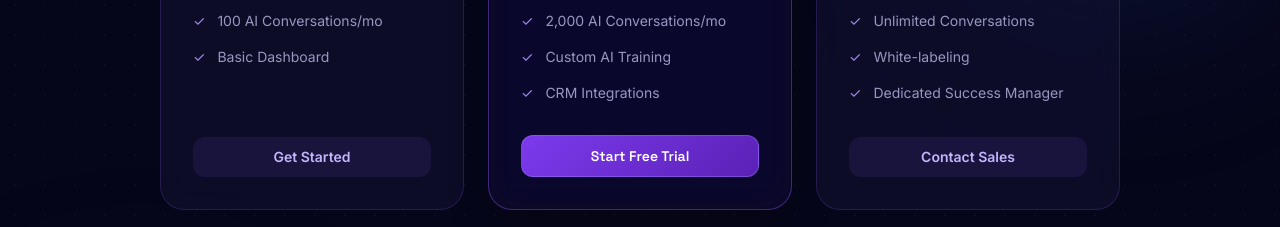
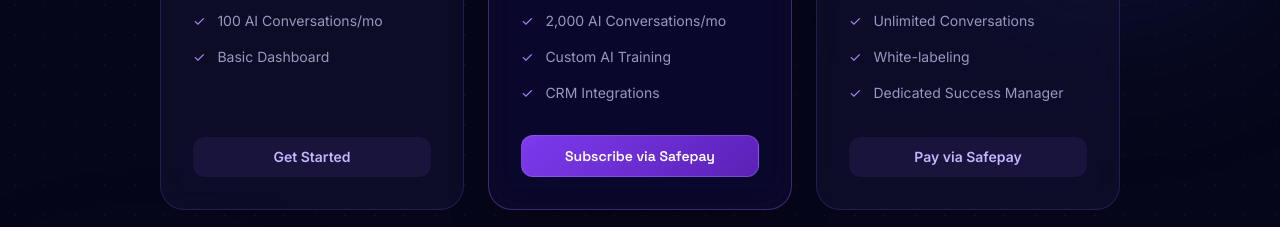
Before and after one commit to mussaratshamsher/Capstone2-Backend_AI_Eng-Embedable_Widget, a Next.js app in the folder frontend/: page / in a window 1280 px wide. Shown: the part 3280-3507 px from the top of the page. Built offline with nearby package versions, Linux system fonts and the light colour scheme; no server answers.

Commit message:
payemnt integration

```diff
--- /dev/null
+++ b/frontend/src/app/api/checkout/safepay/route.ts
@@ -0,0 +1,51 @@
+import { NextResponse } from 'next/server';
+
+export async function POST(request: Request) {
+  try {
+    const { plan } = await request.json();
+
+    // Determine the amount based on the plan
+    let amount = 0;
+    if (plan === 'pro') amount = 49.00;
+    else if (plan === 'enterprise') amount = 299.00; // Custom placeholder amount
+
+    // Ensure Safepay keys exist
+    const clientKey = process.env.SAFE_PAY_PUBLIC_KEY;
+    const secretKey = process.env.SAFEP_PAY_SECRET_KEY; // Note: using exactly how it's spelled in .env
+
+    if (!clientKey || !secretKey) {
+      console.error("Safepay credentials are not set in the environment.");
+      return NextResponse.json({ error: "Server configuration error" }, { status: 500 });
+    }
+
+    // Call Safepay API to initialize the transaction and get a tracker
+    const safepayRes = await fetch('https://sandbox.api.getsafepay.com/order/v1/init', {
+      method: 'POST',
+      headers: {
+        'Content-Type': 'application/json',
+      },
+      body: JSON.stringify({
+        environment: 'sandbox',
+        client: clientKey,
+        amount: amount,
+        currency: 'USD', // Safepay supports PKR, USD, etc. (Check your merchant settings if USD is not enabled, switch to PKR)
+      }),
+    });
+
+    const safepayData = await safepayRes.json();
+
+    if (!safepayRes.ok || !safepayData.data || !safepayData.data.token) {
+      console.error("Safepay error:", safepayData);
+      return NextResponse.json({ error: "Failed to initialize payment with Safepay" }, { status: 500 });
+    }
+
+    // Safepay returns the tracker id in data.token
+    const tracker = safepayData.data.token;
+
+    return NextResponse.json({ tracker });
+
+  } catch (error) {
+    console.error("Error creating Safepay checkout session:", error);
+    return NextResponse.json({ error: "Failed to initialize payment" }, { status: 500 });
+  }
+}
--- /dev/null
+++ b/frontend/src/app/api/webhooks/safepay/route.ts
@@ -0,0 +1,45 @@
+import { NextResponse } from 'next/server';
+import crypto from 'crypto';
+
+export async function POST(request: Request) {
+  try {
+    const body = await request.json();
+    const signature = request.headers.get('x-sfpy-signature');
+    const secretKey = process.env.SAFEP_PAY_SECRET_KEY; // Note: using exactly how it's spelled in .env
+
+    if (!secretKey) {
+      console.error("Safepay secret key is missing");
+      return NextResponse.json({ error: "Configuration error" }, { status: 500 });
+    }
+
+    // Safepay Webhook Verification (Standard HMAC SHA256)
+    // IMPORTANT: Verify with Safepay docs if they require specific payload serialization for the signature
+    const hmac = crypto.createHmac('sha256', secretKey);
+    hmac.update(JSON.stringify(body));
+    const calculatedSignature = hmac.digest('hex');
+
+    // NOTE: In sandbox, you might just want to bypass strict verification to test the flow,
+    // but in production, ALWAYS verify the signature to ensure the webhook is legit.
+    /*
+    if (signature !== calculatedSignature) {
+      console.error("Invalid Safepay webhook signature");
+      return NextResponse.json({ error: "Invalid signature" }, { status: 400 });
+    }
+    */
+
+    console.log("Received Safepay Webhook:", body);
+
+    // TODO: Process the payment success
+    // Example: Check body.type === 'payment.success' or similar depending on Safepay event types
+    // Update the user's subscription in your database here
+
+    // if (body.data && body.data.status === 'PAID') {
+    //   await db.users.update({ where: { email: userEmail }, data: { plan: 'pro' }});
+    // }
+
+    return NextResponse.json({ success: true, message: "Webhook processed" });
+  } catch (error) {
+    console.error("Error processing Safepay webhook:", error);
+    return NextResponse.json({ error: "Webhook handler failed" }, { status: 500 });
+  }
+}
--- a/frontend/src/components/landing/pricing-section.tsx
+++ b/frontend/src/components/landing/pricing-section.tsx
@@ -1,4 +1,36 @@
+"use client";
+
+import { useState } from 'react';
+
 export function PricingSection() {
+  const [loadingPlan, setLoadingPlan] = useState<string | null>(null);
+
+  const handleCheckout = async (plan: string) => {
+    setLoadingPlan(plan);
+    try {
+      // Step 1: Call your Next.js backend API to generate a Safepay Tracker
+      const res = await fetch('/api/checkout/safepay', {
+        method: 'POST',
+        headers: { 'Content-Type': 'application/json' },
+        body: JSON.stringify({ plan })
+      });
+
+      const data = await res.json();
+
+      if (data.tracker) {
+        // Step 2: Redirect user to Safepay's secure checkout page
+        window.location.href = `https://sandbox.api.getsafepay.com/checkout/pay?tracker=${data.tracker}&env=sandbox`;
+      } else {
+        alert("Failed to initialize payment.");
+      }
+    } catch (error) {
+      console.error("Checkout error:", error);
+      alert("Something went wrong with the checkout process.");
+    } finally {
+      setLoadingPlan(null);
+    }
+  };
+
   return (
     <section id="pricing" className="max-w-5xl mx-auto px-4 sm:px-6 lg:px-8 py-10 md:py-24">
       <div className="text-center mb-16 animate-fade-up">
@@ -7,7 +39,7 @@ export function PricingSection() {
         </h2>
       </div>
       <div className="grid grid-cols-1 md:grid-cols-3 gap-6">
-        {/* Tier 1 */}
+        {/* Tier 1 - Free */}
         <div className="glass rounded-3xl p-8 flex flex-col animate-fade-up delay-100" style={{ border: '1px solid var(--border-default)' }}>
           <h3 className="text-lg font-semibold mb-2" style={{ color: 'var(--text-primary)', fontFamily: 'var(--font-space-grotesk), sans-serif' }}>Starter</h3>
           <p className="text-3xl font-bold mb-1" style={{ color: 'var(--text-primary)', fontFamily: 'var(--font-space-grotesk), sans-serif' }}>$0</p>
@@ -17,12 +49,13 @@ export function PricingSection() {
             <li className="flex items-center gap-3"><span style={{ color: '#a78bfa' }}>✓</span> 100 AI Conversations/mo</li>
             <li className="flex items-center gap-3"><span style={{ color: '#a78bfa' }}>✓</span> Basic Dashboard</li>
           </ul>
+          {/* Free Tier: No payment logic */}
           <button className="w-full py-2.5 rounded-xl text-sm font-semibold transition-all" style={{ background: 'rgba(139,92,246,0.1)', color: '#c4b5fd' }}>
             Get Started
           </button>
         </div>
 
-        {/* Tier 2 */}
+        {/* Tier 2 - Pro (Payment Integration) */}
         <div className="glass rounded-3xl p-8 flex flex-col relative animate-fade-up delay-200 shadow-2xl" style={{ border: '1px solid var(--border-strong)', background: 'rgba(124,58,237,0.05)' }}>
           <div className="absolute top-0 left-1/2 -translate-x-1/2 -translate-y-1/2 bg-gradient-to-r from-violet-600 to-indigo-600 px-4 py-1 rounded-full text-xs font-bold text-white shadow-lg shadow-violet-500/30">
             MOST POPULAR
@@ -36,12 +69,17 @@ export function PricingSection() {
             <li className="flex items-center gap-3"><span style={{ color: '#a78bfa' }}>✓</span> Custom AI Training</li>
             <li className="flex items-center gap-3"><span style={{ color: '#a78bfa' }}>✓</span> CRM Integrations</li>
           </ul>
-          <button className="btn-brand w-full py-2.5 rounded-xl text-sm font-semibold">
-            Start Free Trial
+          {/* Pro Tier: Triggers Safepay Checkout */}
+          <button
+            onClick={() => handleCheckout('pro')}
+            disabled={loadingPlan === 'pro'}
+            className="btn-brand w-full py-2.5 rounded-xl text-sm font-semibold disabled:opacity-50"
+          >
+            {loadingPlan === 'pro' ? 'Processing...' : 'Subscribe via Safepay'}
           </button>
         </div>
 
-        {/* Tier 3 */}
+        {/* Tier 3 - Custom/Enterprise (Payment Integration) */}
         <div className="glass rounded-3xl p-8 flex flex-col animate-fade-up delay-300" style={{ border: '1px solid var(--border-default)' }}>
           <h3 className="text-lg font-semibold mb-2" style={{ color: 'var(--text-primary)', fontFamily: 'var(--font-space-grotesk), sans-serif' }}>Enterprise</h3>
           <p className="text-3xl font-bold mb-1" style={{ color: 'var(--text-primary)', fontFamily: 'var(--font-space-grotesk), sans-serif' }}>Custom</p>
@@ -52,8 +90,14 @@ export function PricingSection() {
             <li className="flex items-center gap-3"><span style={{ color: '#a78bfa' }}>✓</span> White-labeling</li>
             <li className="flex items-center gap-3"><span style={{ color: '#a78bfa' }}>✓</span> Dedicated Success Manager</li>
           </ul>
-          <button className="w-full py-2.5 rounded-xl text-sm font-semibold transition-all" style={{ background: 'rgba(139,92,246,0.1)', color: '#c4b5fd' }}>
-            Contact Sales
+          {/* Enterprise Tier: Triggers Safepay Checkout */}
+          <button
+            onClick={() => handleCheckout('enterprise')}
+            disabled={loadingPlan === 'enterprise'}
+            className="w-full py-2.5 rounded-xl text-sm font-semibold transition-all disabled:opacity-50"
+            style={{ background: 'rgba(139,92,246,0.1)', color: '#c4b5fd' }}
+          >
+            {loadingPlan === 'enterprise' ? 'Processing...' : 'Pay via Safepay'}
           </button>
         </div>
       </div>
```
